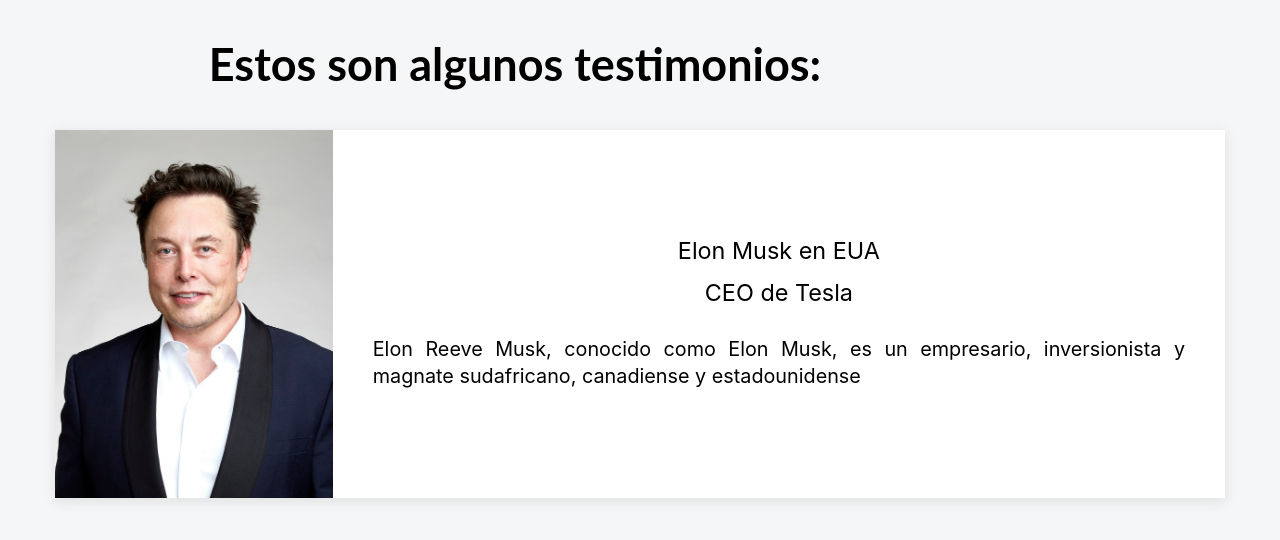
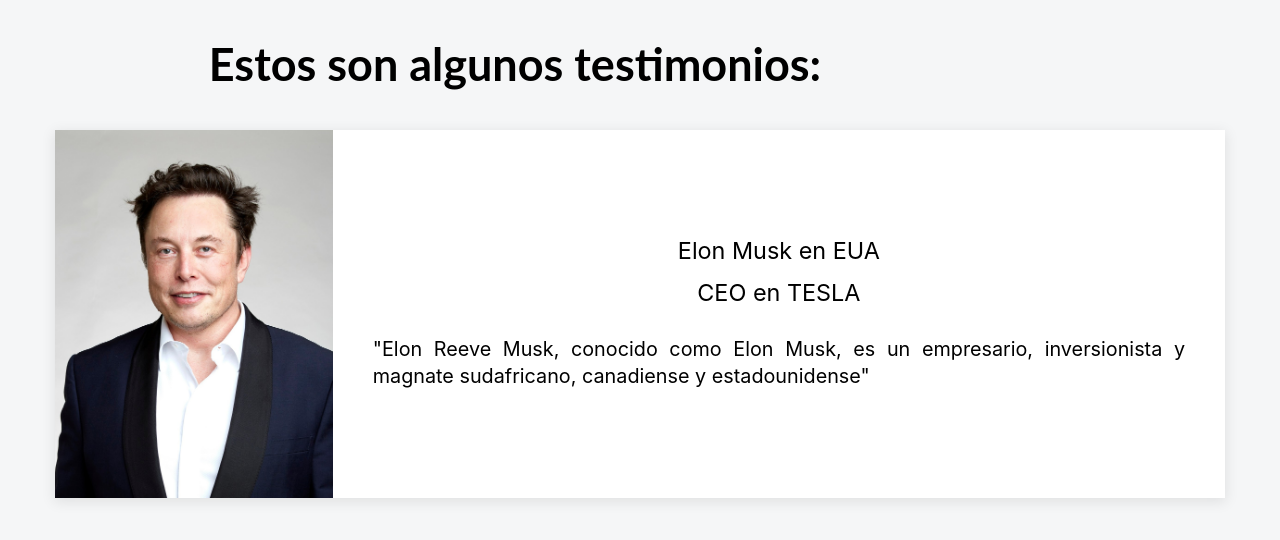
Before and after one commit to emmaguty/testimonios, a React (Create React App) app: page / in a window 1280 px wide. Shown: the top 540 px of the page. Built offline with nearby package versions, Linux system fonts and the light colour scheme; the HTML template or start-up script is replaced by a standard one.

Commit message:
Se agregaron los props para limpiar el codigo e ingresar los datos reales

```diff
--- a/src/App.js
+++ b/src/App.js
@@ -6,7 +6,14 @@ function App() {
     <div className="App">
       <div className='contenedor-principal'>
         <h1>Estos son algunos testimonios: </h1>
-        <Testimonio />
+        <Testimonio
+          nombre='Elon Musk'
+          pais='EUA'
+          imagen=''
+          cargo='CEO'
+          empresa='TESLA'
+          testimonio='Elon Reeve Musk, conocido como Elon Musk, es un empresario, inversionista y magnate sudafricano, canadiense y estadounidense'
+          />
       </div>
     </div>
   );
--- a/src/components/Testimonio.js
+++ b/src/components/Testimonio.js
@@ -2,7 +2,7 @@ import React from 'react';
 import '../styles/Testimonio.css';
 
 //Componente testimonio
-function Testimonio() {
+function Testimonio(props) {
   return(
     <div className='contenedor-testimonio'>
       {/* /* Imagen */}
@@ -13,9 +13,9 @@ function Testimonio() {
       />
       {/* Texto del testimonio: nombre, cargo y breve desc. */}
       <div className='contenedor-texto-testimonio'>
-        <p className='nombre-testimonio'>Elon Musk en EUA</p>
-        <p className='cargo-testimonio'>CEO de Tesla</p>
-        <p className='texto-testimonio'>Elon Reeve Musk, conocido como Elon Musk, es un empresario, inversionista y magnate sudafricano, canadiense y estadounidense</p>
+        <p className='nombre-testimonio'>{props.nombre} en {props.pais}</p>
+        <p className='cargo-testimonio'>{props.cargo} en {props.empresa}</p>
+        <p className='texto-testimonio'>"{props.testimonio}"</p>
       </div>
     </div>
   );
```
